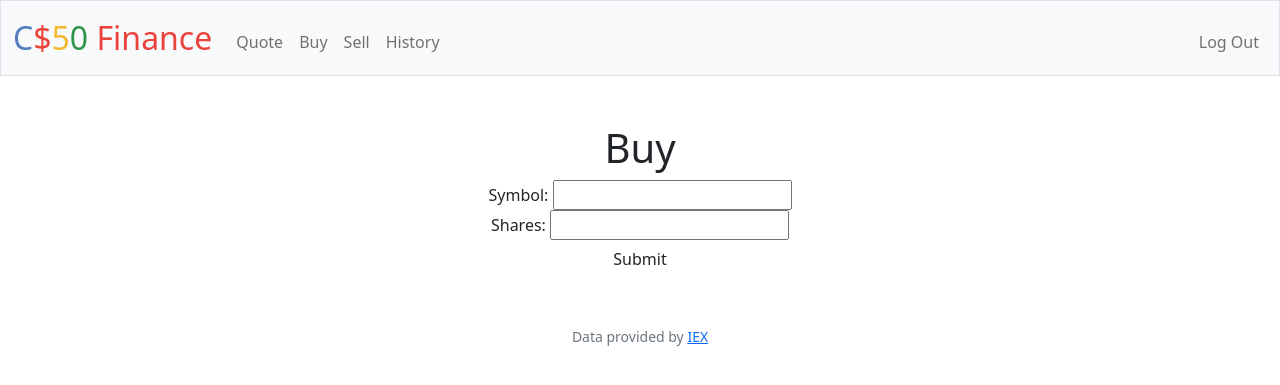
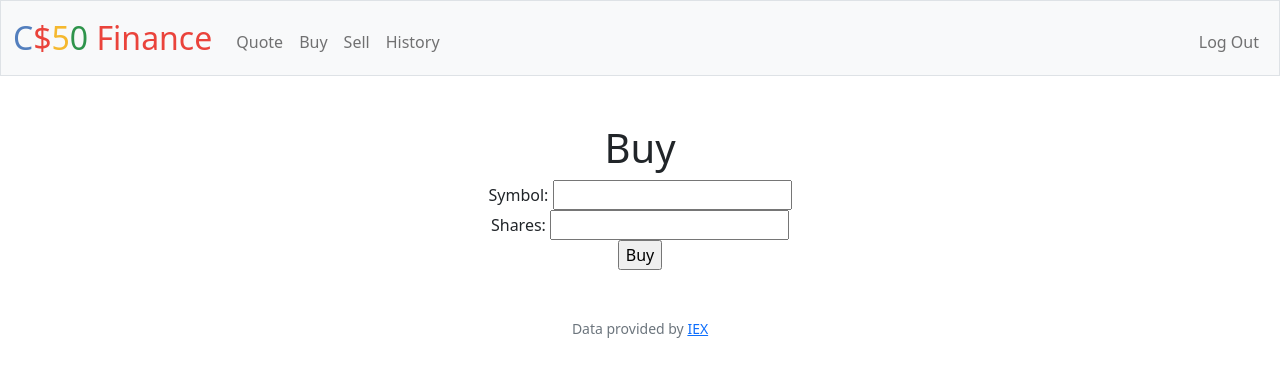
Before and after one commit to officialshy1/cs50-portfolio, a Flask app: page /buy in a window 1280 px wide. Shown: the top 385 px of the page. Run offline with Flask 3, Linux system fonts and the light colour scheme; a user stored in the database is signed in; some libraries are stand-ins or nearby versions.

Commit message:
Sun, Jul 23, 2023, 4:18 PM -05:00

```diff
--- a/finance/templates/buy.html
+++ b/finance/templates/buy.html
@@ -10,15 +10,12 @@
     <h1>Buy</h1>
     <form action="{{ url_for('buy') }}" method="post">
        <label for="symbol">Symbol:</label>
-       <input type="text" name="symbol"
-   id="symbol">
+       <input type="text" name="symbol" id="symbol">
        <br>
        <label for="shares">Shares:</label>
-       <input type="text" name="shares"
-   id="shares">
+       <input type="text" name="shares" id="shares">
        <br>
-       <button type="submit" class="btn btn-
-   primary">Submit</button>
-      </form>
+       <input type="submit" value="Buy"
+    </form>
 
 {% endblock %}
```
